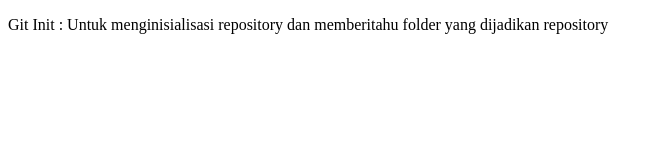
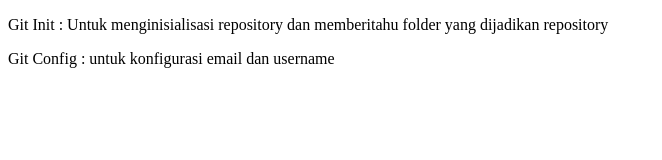
Before and after one commit to muafak27/tugas-fundamentalgit, a plain HTML site: page index.html in a window 1280 px wide. Shown: the whole page, without its empty margins (0-662 px from the left). Drawn offline with Linux system fonts and the light colour scheme.

Commit message:
Membuat pengertian Git Config

```diff
--- a/index.html
+++ b/index.html
@@ -6,7 +6,9 @@
 <body>
     <!-- Rangkuman Fundamental -->
     <div>
-        <p>Git Init : Untuk menginisialisasi repository dan memberitahu folder yang dijadikan repository</p><br>
+        <p>Git Init : Untuk menginisialisasi repository dan memberitahu folder yang dijadikan repository</p>
+        <p>Git Config : untuk konfigurasi email dan username</p>
+
     </div>
 </body>
 </html>
```
